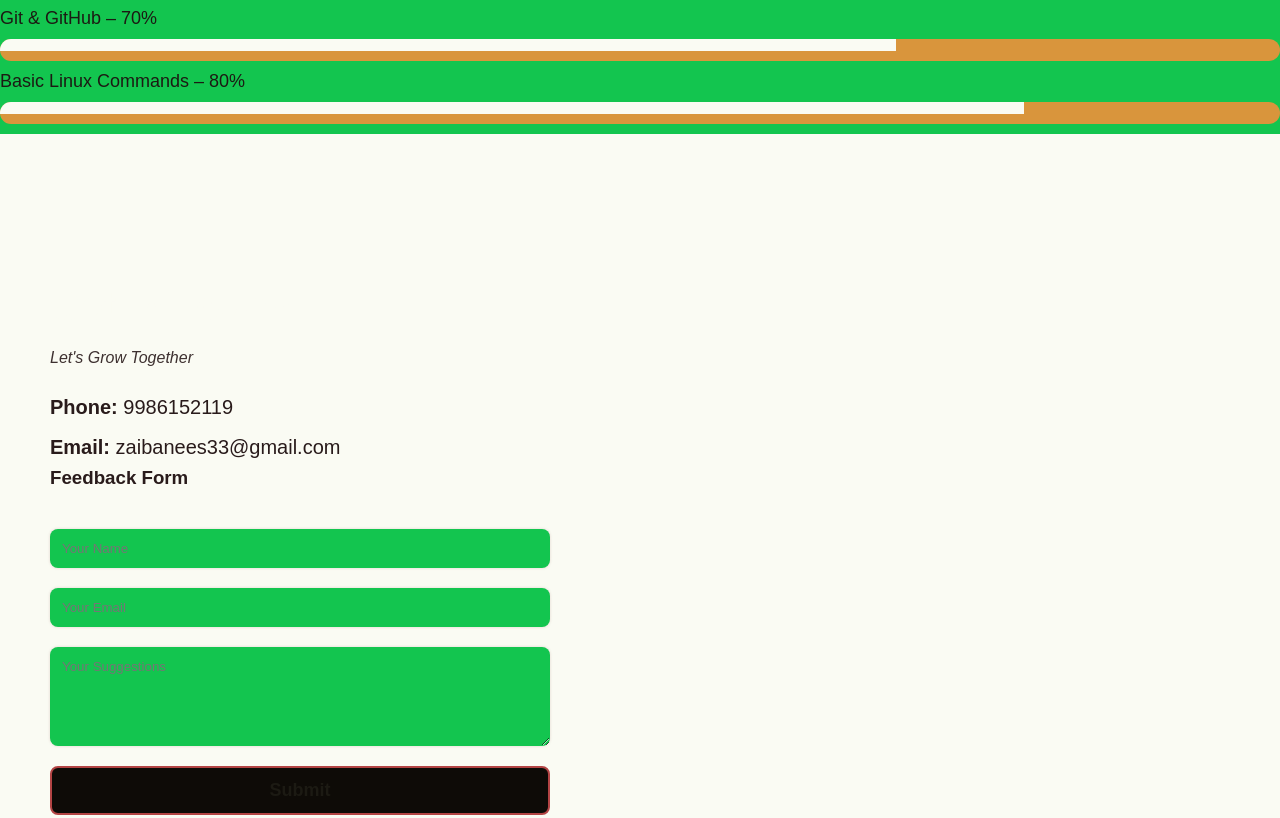
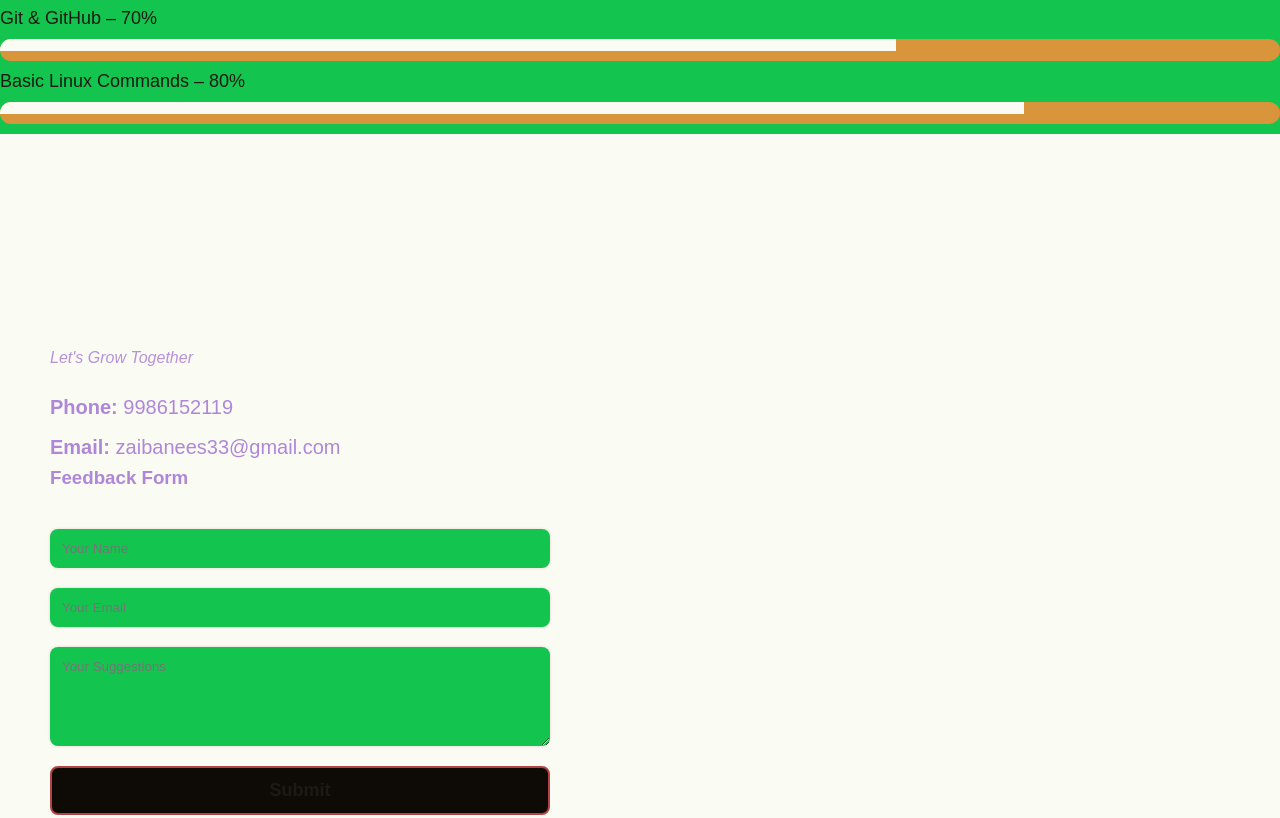
Before and after one commit to zaibanees33-source/zaiba-backend, a website: page index.html in a window 1280 px wide. Shown: the part 1580-2398 px from the top of the page. Drawn offline with Linux system fonts and the light colour scheme.

Commit message:
update portfolio

```diff
--- a/style.css
+++ b/style.css
@@ -132,7 +132,7 @@ h2 {
 #contact {
     padding: 120px 50px;
     background: var(--olive);
-    color: rgb(41, 27, 27);
+    color: rgb(176, 135, 216);
 }
 
 .tagline {
```
